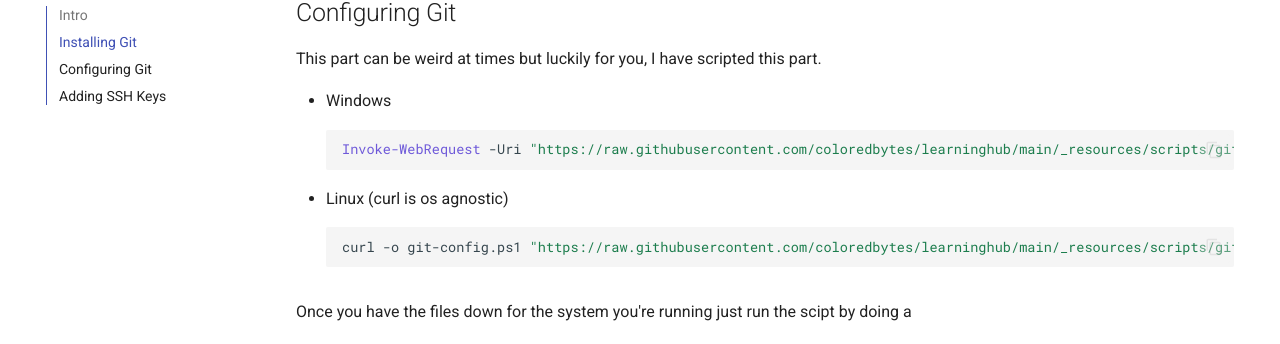
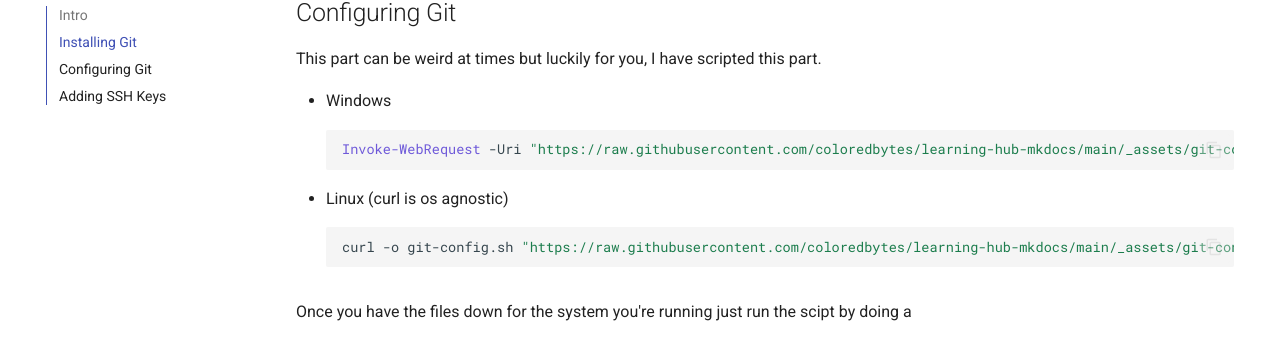
Before and after one commit to coloredbytes/learning-hub-mkdocs, an MkDocs documentation site: the page built from docs/git/git-gud.md, in a window 1280 px wide and 900 px high, scrolled down 855 px. Shown: the part 120-464 px from the top of the window. Built offline with MkDocs 1.6.1 and Material for MkDocs 9.7.7, drawn with Linux system fonts in a browser that asks for light colours; emoji names are drawn with the system emoji font.

Commit message:
added git scripts back for the guide and changed the values in the guide as well.

````diff
--- a/docs/git/git-gud.md
+++ b/docs/git/git-gud.md
@@ -33,11 +33,11 @@
 
 - Windows
 ```pwsh
-Invoke-WebRequest -Uri "https://raw.githubusercontent.com/coloredbytes/learninghub/main/_resources/scripts/git-config.ps1" -OutFile "git-config.ps1"
+Invoke-WebRequest -Uri "https://raw.githubusercontent.com/coloredbytes/learning-hub-mkdocs/main/_assets/git-config.ps1" -OutFile "git-config.ps1"
 ```
 - Linux (curl is os agnostic)
 ```shell
-curl -o git-config.ps1 "https://raw.githubusercontent.com/coloredbytes/learninghub/main/_resources/scripts/git-config.sh"
+curl -o git-config.sh "https://raw.githubusercontent.com/coloredbytes/learning-hub-mkdocs/main/_assets/git-config.sh"
 ```
 
 Once you have the files down for the system you're running just run the scipt by doing a
````
Also changed, not shown: 1 other file.
